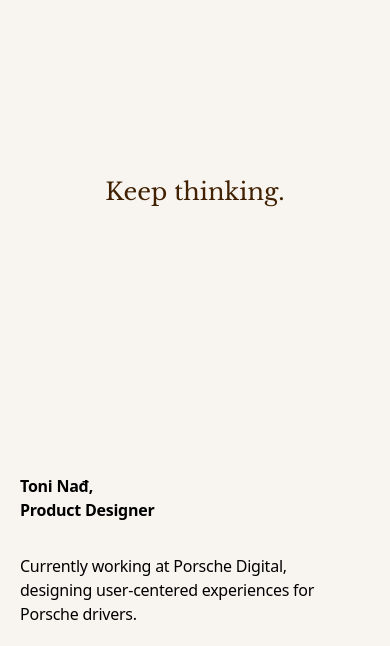
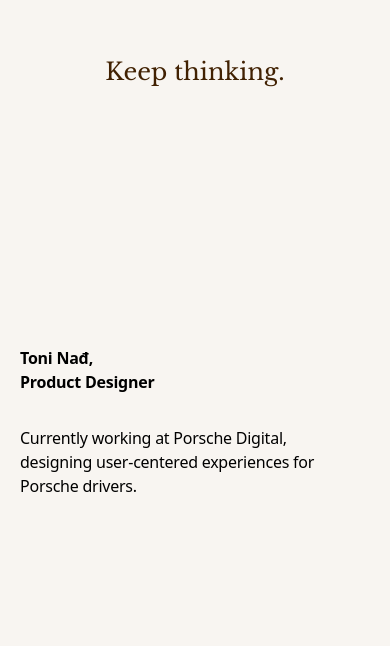
Before and after one commit to nadtonii/paper-portfolio-react, a React (Vite) app: page / in a window 390 px wide. Shown: the part 198-844 px from the top of the page. Built offline with nearby package versions, Linux system fonts and the light colour scheme; the HTML template or start-up script is replaced by a standard one.

Commit message:
Fix mobile top margin

```diff
--- a/src/pages/Index.tsx
+++ b/src/pages/Index.tsx
@@ -2,8 +2,8 @@ import { GrainGradient } from '@paper-design/shaders-react';
 
 const Index = () => {
   return (
-    <div className="h-screen p-5 flex items-center justify-center">
-      <div className="w-full h-full flex flex-col-reverse md:flex-row items-stretch gap-8">
+    <div className="min-h-screen p-5 flex md:items-center md:justify-center">
+      <div className="w-full h-full flex flex-col-reverse md:flex-row items-stretch gap-6 md:gap-8">
         {/* Text Section */}
         <div className="flex flex-col justify-between w-full md:w-[303px] md:flex-shrink-0 md:h-full">
           <div className="flex flex-col gap-4">
```
